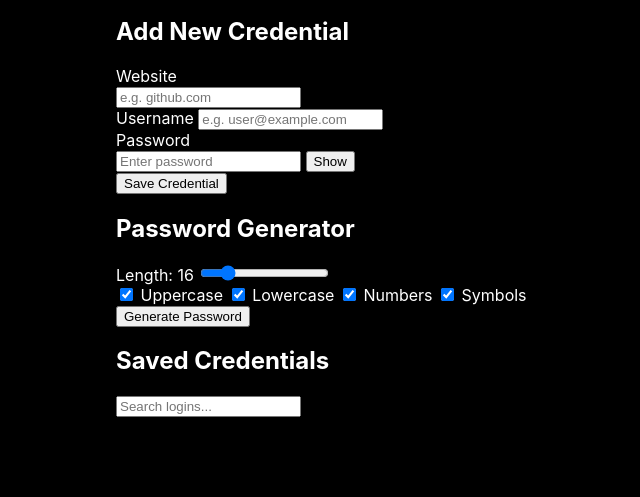
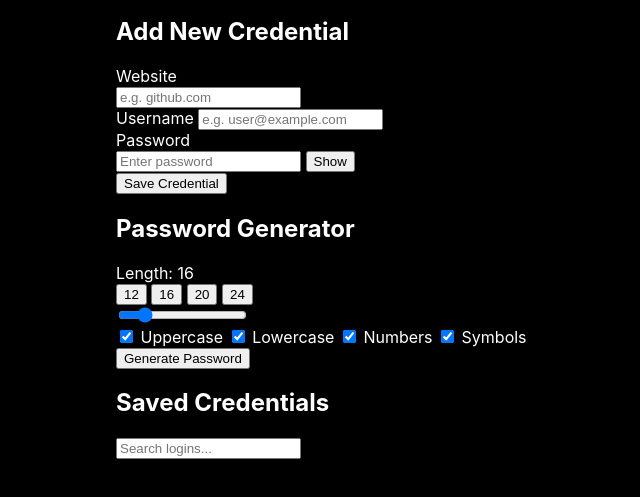
Before and after one commit to maanuu5/vaultpass, a plain HTML site: page index.html in a window 1280 px wide. Shown: the part 169-666 px from the top of the page, without its empty margins (74-714 px from the left). Drawn offline with Linux system fonts and the light colour scheme.

Commit message:
add quick length preset buttons for generator

```diff
--- a/index.html
+++ b/index.html
@@ -45,6 +45,12 @@
       <h2>Password Generator</h2>
       <div class="slider-row">
         <label for="length-slider">Length: <span id="length-val">16</span></label>
+        <div class="preset-buttons">
+          <button type="button" class="preset-btn" data-length="12">12</button>
+          <button type="button" class="preset-btn" data-length="16">16</button>
+          <button type="button" class="preset-btn" data-length="20">20</button>
+          <button type="button" class="preset-btn" data-length="24">24</button>
+        </div>
         <input type="range" id="length-slider" min="6" max="64" value="16">
       </div>
       <div class="checkbox-row">
```
